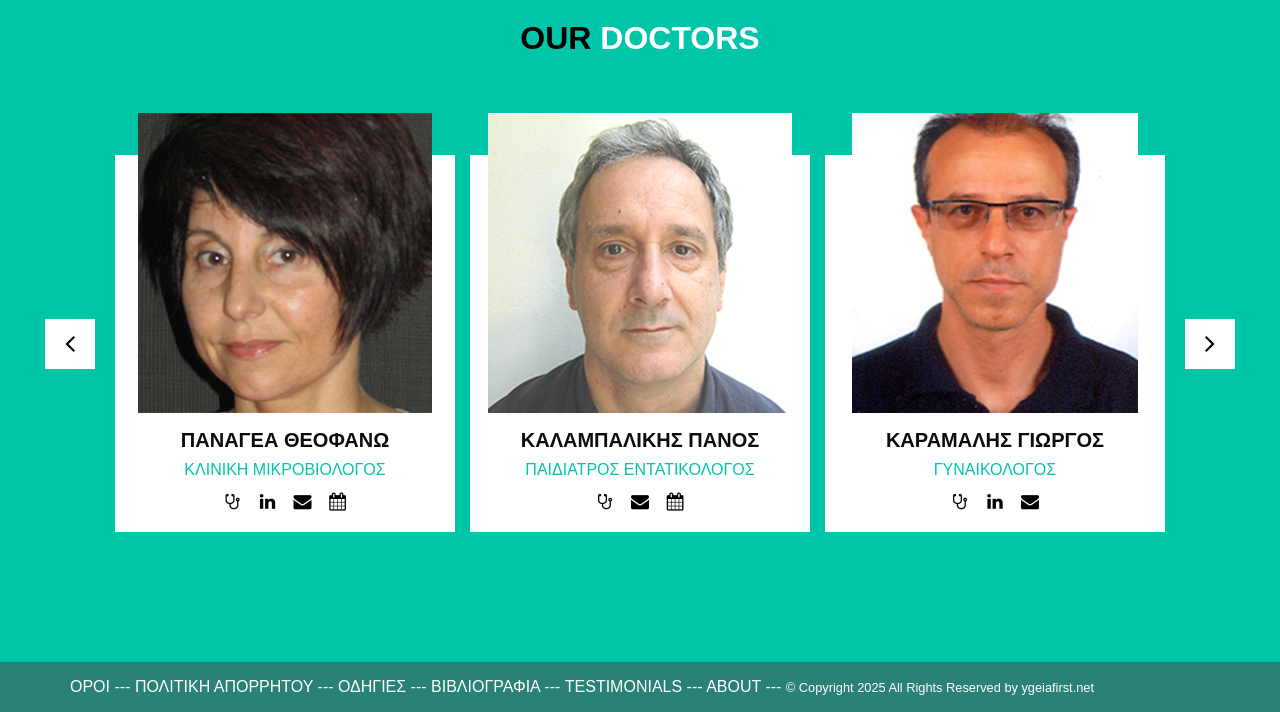
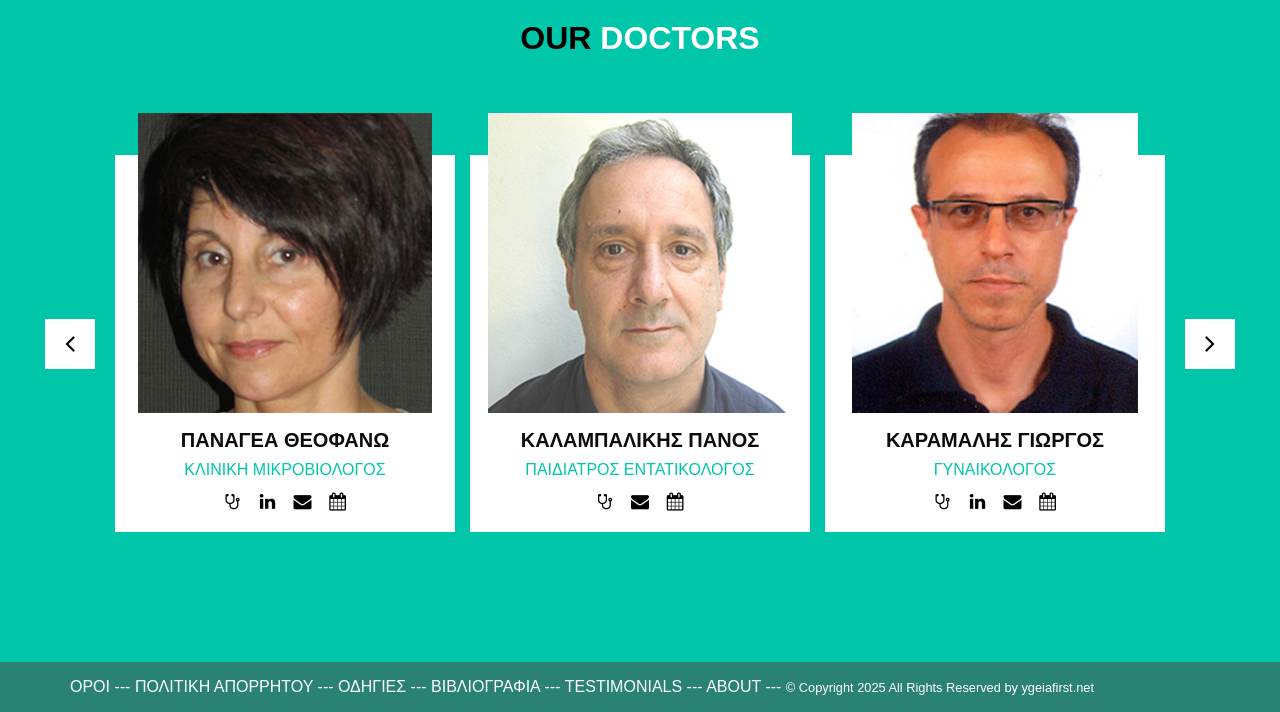
Before and after one commit to Nikgabi/color, a PHP site: page /menu/doctors.php in a window 1280 px wide. Shown: the part 88-800 px from the top of the page. Run offline with PHP 8.4, Linux system fonts and the light colour scheme; some libraries are stand-ins or nearby versions.

Commit message:
Add files via upload

```diff
--- a/menu/doctors.php
+++ b/menu/doctors.php
@@ -93,6 +93,9 @@
                   </a>
                   <a href="mailto:georgeakar@gmail.com">
                     <i class="fa fa-envelope" aria-hidden="true"></i>
+                  </a>
+				  <a href="<?php echo BASE_URL; ?>auxi/george_book.php" >
+                    <i class="fa fa-calendar" aria-hidden="true"></i>
                   </a>
                 </div>
               </div>
```
